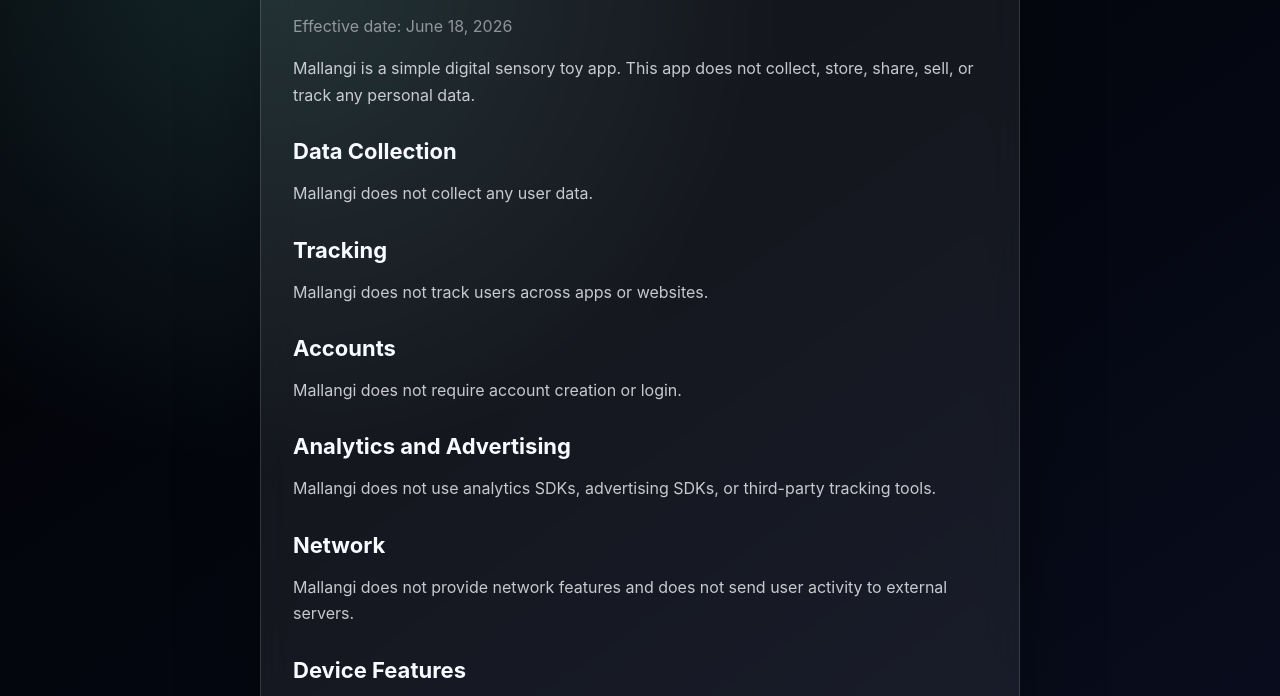
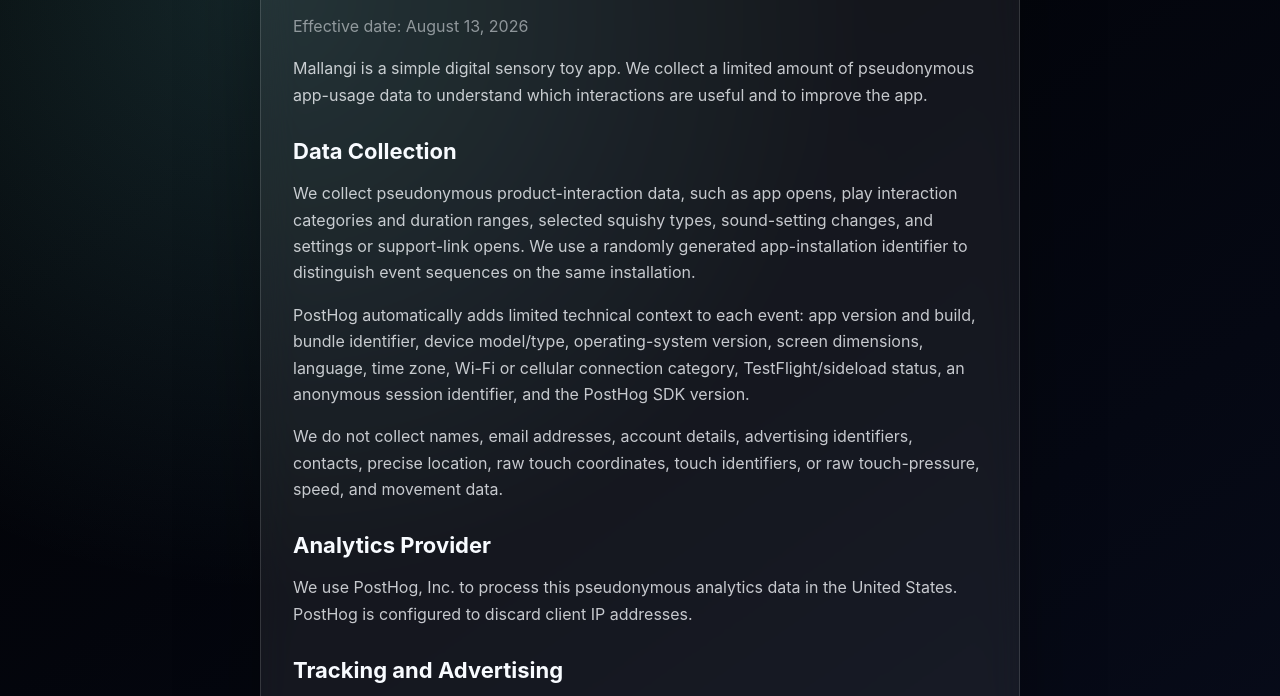
Before and after one commit to doyoonear/mallangi, a plain HTML site: page privacy/index.html in a window 1280 px wide. Shown: the part 190-886 px from the top of the page. Drawn offline with Linux system fonts and the light colour scheme.

Commit message:
docs: update Mallangi privacy policy

```diff
--- a/privacy/index.html
+++ b/privacy/index.html
@@ -23,29 +23,31 @@
     <a class="back" href="../">← Mallangi</a>
     <section class="card">
       <h1>Privacy Policy for Mallangi</h1>
-      <p class="muted">Effective date: June 18, 2026</p>
-      <p>Mallangi is a simple digital sensory toy app. This app does not collect, store, share, sell, or track any personal data.</p>
+      <p class="muted">Effective date: August 13, 2026</p>
+      <p>Mallangi is a simple digital sensory toy app. We collect a limited amount of pseudonymous app-usage data to understand which interactions are useful and to improve the app.</p>
 
       <h2>Data Collection</h2>
-      <p>Mallangi does not collect any user data.</p>
+      <p>We collect pseudonymous product-interaction data, such as app opens, play interaction categories and duration ranges, selected squishy types, sound-setting changes, and settings or support-link opens. We use a randomly generated app-installation identifier to distinguish event sequences on the same installation.</p>
+      <p>PostHog automatically adds limited technical context to each event: app version and build, bundle identifier, device model/type, operating-system version, screen dimensions, language, time zone, Wi-Fi or cellular connection category, TestFlight/sideload status, an anonymous session identifier, and the PostHog SDK version.</p>
+      <p>We do not collect names, email addresses, account details, advertising identifiers, contacts, precise location, raw touch coordinates, touch identifiers, or raw touch-pressure, speed, and movement data.</p>
 
-      <h2>Tracking</h2>
-      <p>Mallangi does not track users across apps or websites.</p>
+      <h2>Analytics Provider</h2>
+      <p>We use PostHog, Inc. to process this pseudonymous analytics data in the United States. PostHog is configured to discard client IP addresses.</p>
+
+      <h2>Tracking and Advertising</h2>
+      <p>Mallangi does not track you across apps or websites. We do not use analytics data for advertising, share it with advertising networks or data brokers, or combine it with third-party data.</p>
 
       <h2>Accounts</h2>
       <p>Mallangi does not require account creation or login.</p>
 
-      <h2>Analytics and Advertising</h2>
-      <p>Mallangi does not use analytics SDKs, advertising SDKs, or third-party tracking tools.</p>
-
       <h2>Network</h2>
-      <p>Mallangi does not provide network features and does not send user activity to external servers.</p>
+      <p>The app sends only the pseudonymous analytics data described above to PostHog. It does not provide other network features.</p>
 
       <h2>Device Features</h2>
       <p>Mallangi uses haptic feedback on supported devices and plays sound effects bundled with the app. The app does not request access to the camera, microphone, photos, contacts, or location.</p>
 
       <h2>Children's Privacy</h2>
-      <p>Mallangi does not knowingly collect personal information from children or any other users.</p>
+      <p>We do not knowingly collect direct personal information from children or any other users.</p>
 
       <h2>Contact</h2>
       <p>If you have any questions, contact us at <a href="mailto:mallangi.support@gmail.com">mallangi.support@gmail.com</a>.</p>
```
